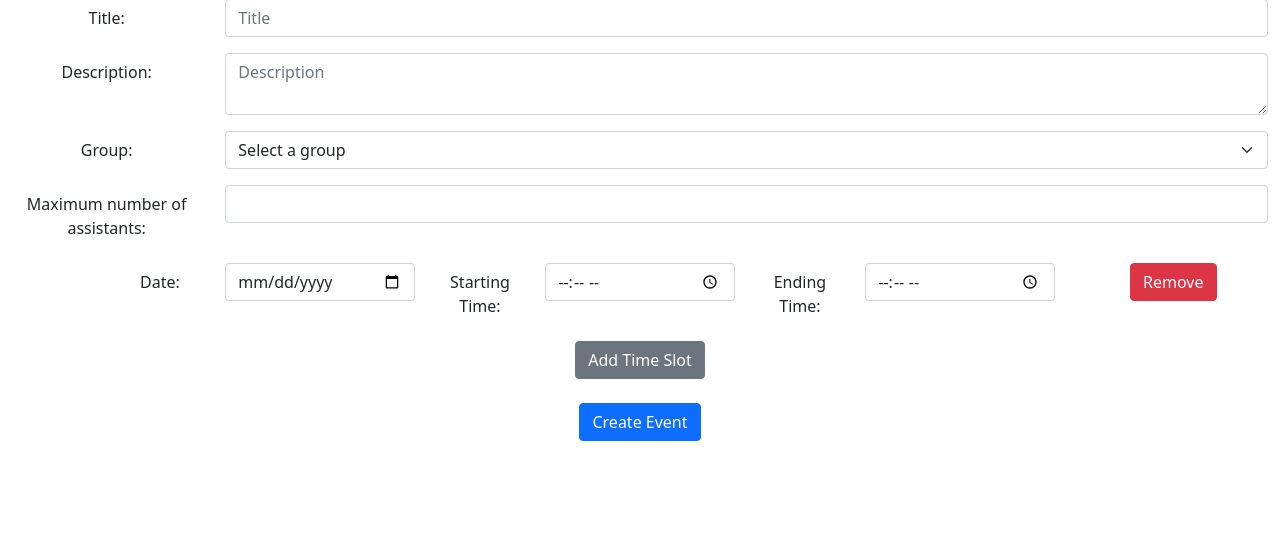
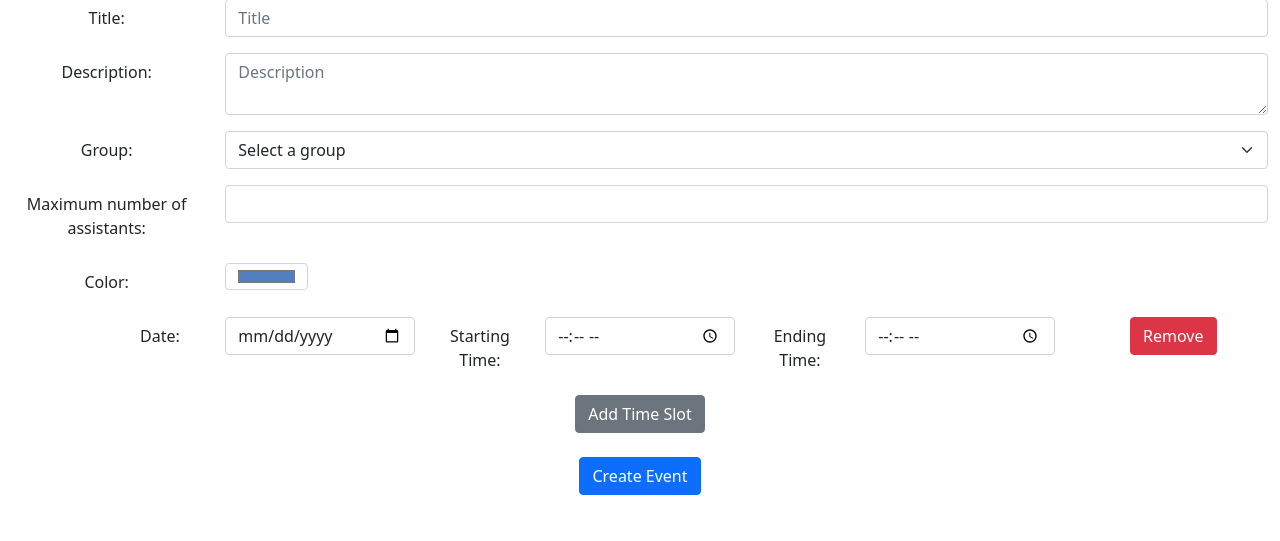
Before and after one commit to iago2900/CalendarioSimulacion, a Flask app: page /create-event in a window 1280 px wide. Shown: the part 125-666 px from the top of the page. Run offline with Flask 3, Linux system fonts and the light colour scheme; the visitor is signed in with stand-in values (Sample User, id 1); some libraries are stand-ins or nearby versions.

Commit message:
Add colors to events

```diff
--- a/app.py
+++ b/app.py
@@ -44,7 +44,6 @@ def index():
     """
     user_id = session['user_id']
     role_id = session['role_id']
-
     # if it is an admin, then show all events, no matter the group
     if role_id == 1:
         events = []
@@ -57,8 +56,10 @@ def index():
                 'end': f"{event.date.strftime('%Y-%m-%d')} {event.end_time}",
                 'modalId': event.id,
                 'description': event.description,
-                'n_assistants': event.n_assistants
-                #'backgroundColor': 'red' TODO
+                'n_assistants': event.n_assistants,
+                'backgroundColor': event.color if UserEvents.query.filter_by(event_id=event.id, user_id=user_id).first() else 'white',
+                'borderColor': event.color,
+                'textColor': 'black' if UserEvents.query.filter_by(event_id=event.id, user_id=user_id).first() else event.color
             })
 
         return render_template("index.html", events=events, user_id=user_id)
@@ -79,8 +80,10 @@ def index():
                         'end': f"{event.date.strftime('%Y-%m-%d')} {event.end_time}",
                         'modalId': event.id,
                         'description': event.description,
-                        'n_assistants': event.n_assistants
-                        #'backgroundColor': 'red' TODO
+                        'n_assistants': event.n_assistants,
+                        'backgroundColor': event.color if UserEvents.query.filter_by(event_id=event.id, user_id=user_id).first() else 'white',
+                        'borderColor': event.color,
+                        'textColor': 'black' if UserEvents.query.filter_by(event_id=event.id, user_id=user_id).first() else event.color
                     })
                     event_ids.add(event.id)
 
@@ -95,8 +98,10 @@ def index():
                     'end': f"{event.date.strftime('%Y-%m-%d')} {event.end_time}",
                     'modalId': event.id,
                     'description': event.description,
-                    'n_assistants': event.n_assistants
-                    #'backgroundColor': 'red' TODO
+                    'n_assistants': event.n_assistants,
+                    'backgroundColor': event.color if UserEvents.query.filter_by(event_id=event.id, user_id=user_id).first() else 'white',
+                    'borderColor': event.color,
+                    'textColor': 'black' if UserEvents.query.filter_by(event_id=event.id, user_id=user_id).first() else event.color
                 })
                 event_ids.add(event.id)
 
@@ -197,6 +202,7 @@ def create_event():
         description = request.form.get("description") # if empty is ""
         group_id = request.form.get("group") # if empty is None
         n_assistants = request.form.get("n_assistants")
+        color = request.form.get("color")
 
         for date, start_time, end_time in zip(request.form.getlist("dates[]"), request.form.getlist("start_times[]"), request.form.getlist("end_times[]")):
             date = datetime.strptime(date,'%Y-%m-%d').date()
@@ -204,7 +210,7 @@ def create_event():
             end_time = datetime.strptime(end_time, "%H:%M").time()
 
             # Update DDBB
-            new_event = Events(title=title, description=description, date=date, start_time=start_time, end_time=end_time, group_id=group_id, n_assistants=n_assistants)
+            new_event = Events(title=title, description=description, date=date, start_time=start_time, end_time=end_time, group_id=group_id, n_assistants=n_assistants, color=color)
             # Add the event to the database
             db_session.add(new_event)
             db_session.commit()
--- a/models.py
+++ b/models.py
@@ -31,6 +31,7 @@ class Events(Base):
     start_time = Column(Time, nullable=False)
     end_time = Column(Time, nullable=False)
     n_assistants = Column(Integer, nullable=False) # max asistants to event
+    color = Column(String(7), nullable=True) # Hexadecimal color code
     group_id = Column(Integer, ForeignKey('groups.id', ondelete='CASCADE'))
     group = relationship('Groups', backref=backref('events', lazy=True))
 
--- a/templates/create_event.html
+++ b/templates/create_event.html
@@ -33,6 +33,12 @@
         <label for="n_assistants" class="col-sm-2 col-form-label">Maximum number of assistants:</label>
         <div class="col-sm-10">
             <input class="form-control" id="n_assistants" name="n_assistants" type="number" required>
+        </div>
+    </div>
+    <div class="row mb-3">
+        <label for="color" class="col-sm-2 col-form-label">Color:</label>
+        <div class="col-sm-1">
+            <input class="form-control" id="color" name="color" type="color" value="#537fbe">
         </div>
     </div>
 
--- a/templates/index.html
+++ b/templates/index.html
@@ -141,6 +141,7 @@ document.addEventListener('DOMContentLoaded', function() {
     var calendar = new FullCalendar.Calendar(calendarEl, {
         initialView: 'dayGridMonth',
         events: {{ events|tojson }},
+        eventDisplay: 'block',
         headerToolbar: {
             right: 'prev,next today',
             center: 'title',
```
Also changed, not shown: TODO.md (+0 -6 lines).
